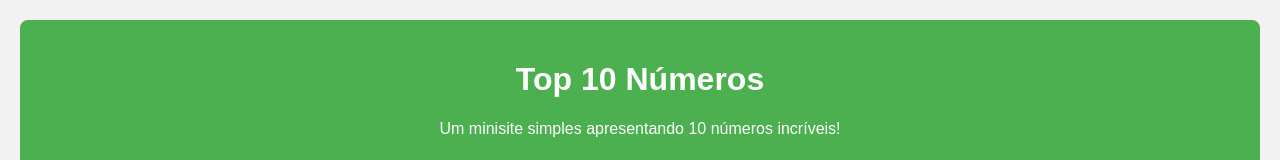
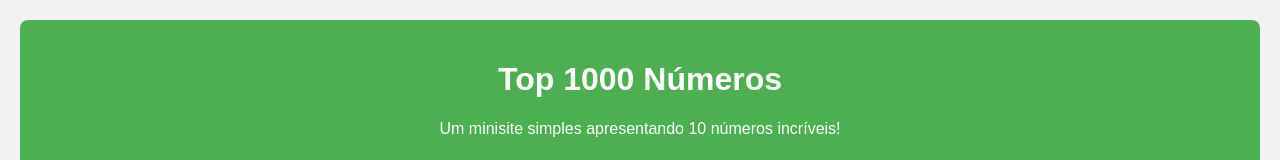
Before and after one commit to BernardoMsc/repositoriopipelineaula, a plain HTML site: page index.html in a window 1280 px wide. Shown: the top 160 px of the page. Drawn offline with Linux system fonts and the light colour scheme.

Commit message:
Update index.html

```diff
--- a/index.html
+++ b/index.html
@@ -35,7 +35,7 @@
 <body>
 
 <header>
-    <h1>Top 10 Números</h1>
+    <h1>Top 1000 Números</h1>
     <p>Um minisite simples apresentando 10 números incríveis!</p>
 </header>
 
```
